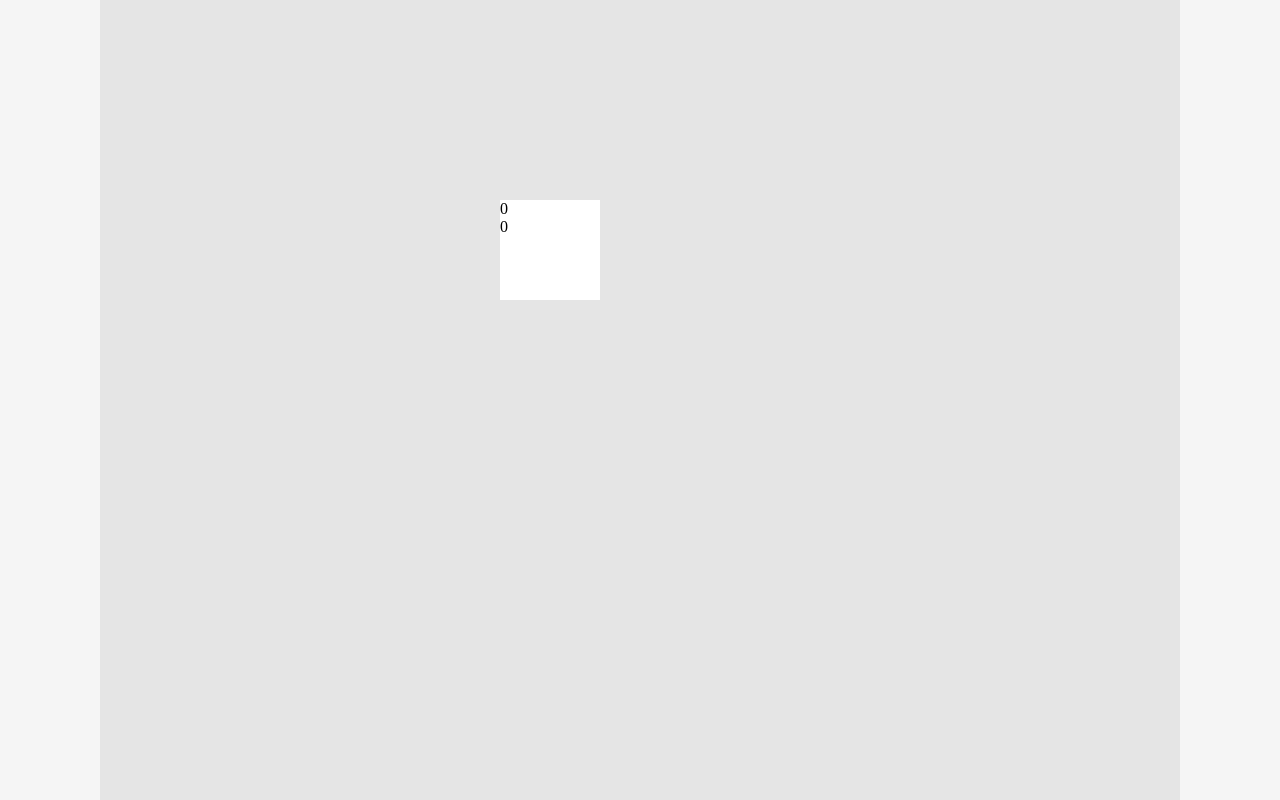
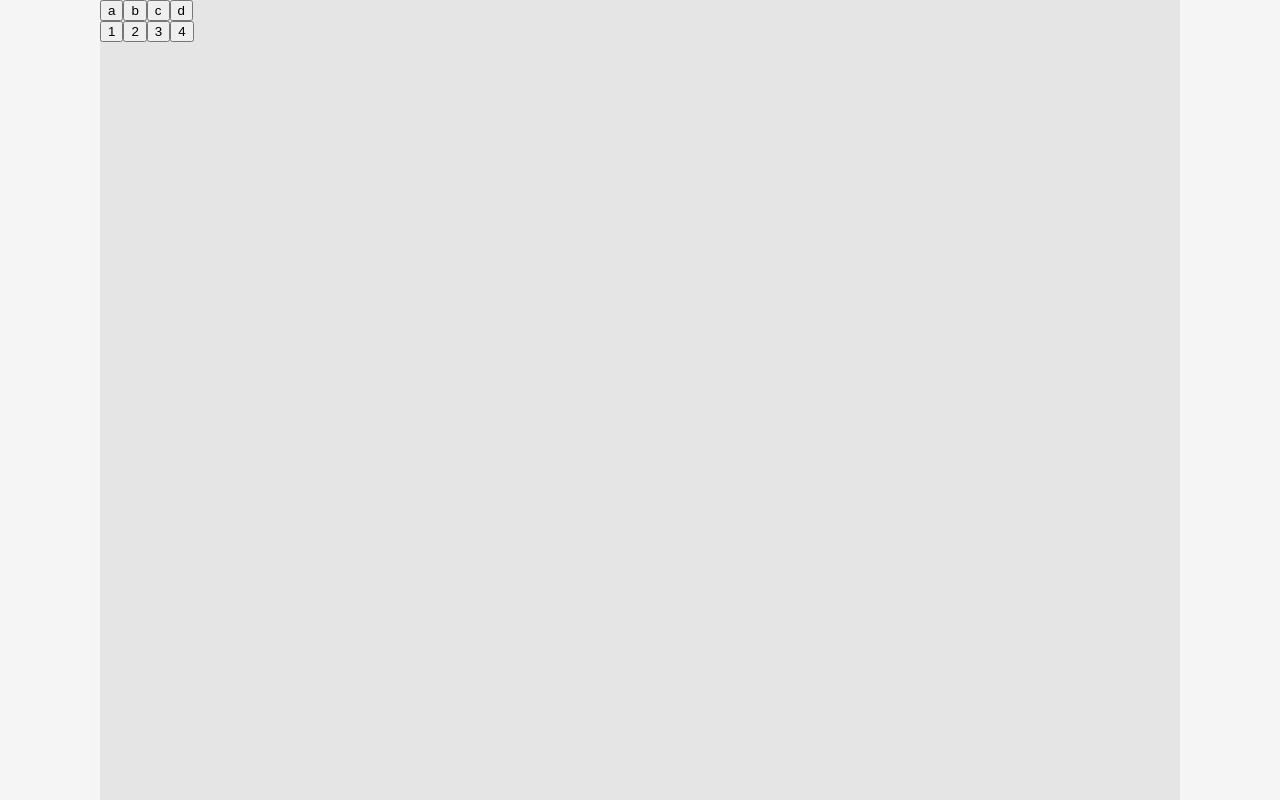
Before and after one commit to initialing/vue-study, a Vue app: page / in a window 1280 px wide. Built offline with nearby package versions, Linux system fonts and the light colour scheme.

Commit message:
探索VUEDRAGGABLE插件，查看使用方法

```diff
--- a/package.json
+++ b/package.json
@@ -14,7 +14,8 @@
   },
   "dependencies": {
     "vue": "^2.5.2",
-    "vue-router": "^3.0.1"
+    "vue-router": "^3.0.1",
+    "vuedraggable": "^2.16.0"
   },
   "devDependencies": {
     "autoprefixer": "^7.1.2",
--- a/src/pages/main/main.js
+++ b/src/pages/main/main.js
@@ -1,10 +1,15 @@
 /* eslint-disable */
+import draggable from 'vuedraggable'
+
 export default {
     name: 'Main',
+    components:{draggable},
     data () {
         return {
             positionX: 0,
-            positionY: 0
+            positionY: 0,
+            myarray1:[{name:'a'},{name:'b'},{name:'c'},{name:'d'}],
+            myarray2:[{name:'1'},{name:'2'},{name:'3'},{name:'4'}],
         }
     },
     methods: {
@@ -52,6 +57,9 @@ export default {
                 }
             }
             return m
+        },
+        dragend(){
+            console.log(this.myarray1)
         }
     }
 }
--- a/src/pages/main/main.vue
+++ b/src/pages/main/main.vue
@@ -1,10 +1,18 @@
 <template>
     <div class='z-main'>
         <div class="z-main-body">
-            <div class="z-main-move" @mousedown="move">
+            <!-- <div class="z-main-move" @mousedown="move">
                 <span>{{positionX}}</span>
                 <br/>
                 <span>{{positionY}}</span>
+            </div> -->
+            <div class="drag">
+                <draggable v-model="myarray1" :options='{group:"people"}' @start='drag=true' @end='dragend'>
+                    <button v-for='(item,index) in myarray1' :key='index'>{{item.name}}</button>
+                </draggable>
+                <draggable v-model="myarray2" :options='{group:"people"}' @start='drag=true'>
+                    <button v-for='(item,index) in myarray2' :key='index+item.name'>{{item.name}}</button>
+                </draggable>
             </div>
         </div>
     </div>
```
Also changed, not shown: 1 other file (tests, documents, lock files or other folders).
